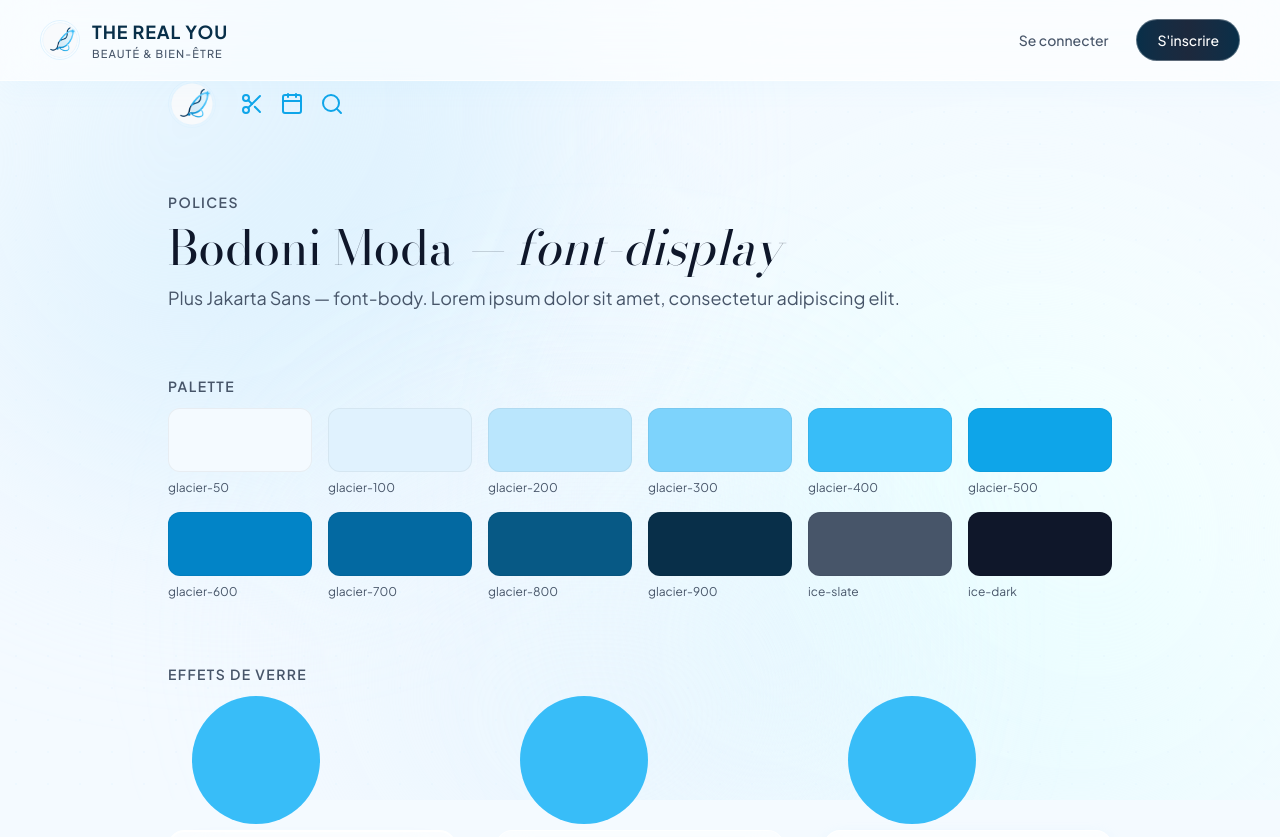
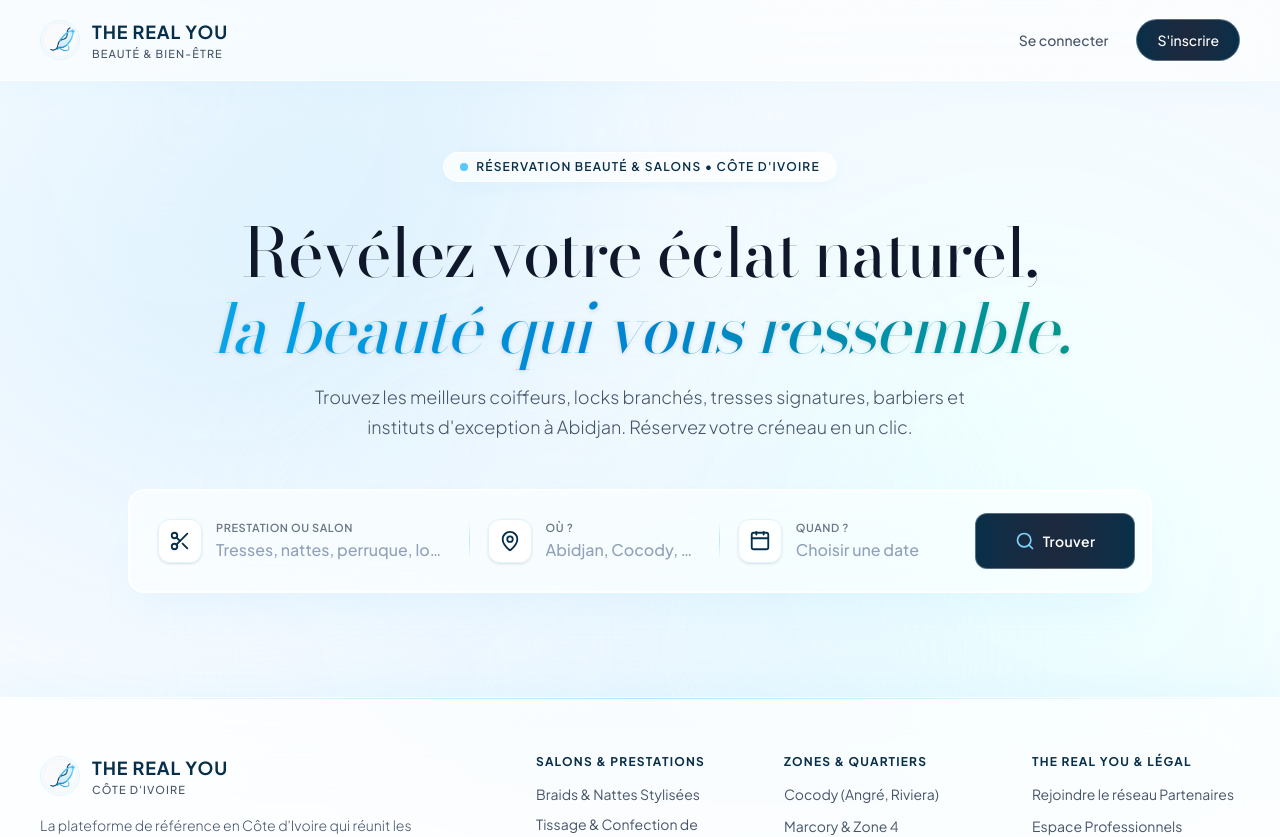
Before and after one commit to KyliannIvory/therealyou-web, a Next.js app: page / in a window 1280 px wide. Shown: the top 837 px of the page. Built offline with nearby package versions, Linux system fonts and the light colour scheme.

Commit message:
feat: add home hero and move theme preview to /theme

```diff
--- a/src/app/page.tsx
+++ b/src/app/page.tsx
@@ -1,87 +1,10 @@
-import Image from "next/image";
-import { Calendar, Scissors, Search } from "lucide-react";
-import SearchBar from "@/components/searchBar/SearchBar";
+import type { ReactElement } from "react";
+import Hero from "@/components/home/Hero";
 
-// Page de test du thème : palette, polices, effets de verre et icônes.
-
-const palette = [
-    { name: "glacier-50", className: "bg-glacier-50" },
-    { name: "glacier-100", className: "bg-glacier-100" },
-    { name: "glacier-200", className: "bg-glacier-200" },
-    { name: "glacier-300", className: "bg-glacier-300" },
-    { name: "glacier-400", className: "bg-glacier-400" },
-    { name: "glacier-500", className: "bg-glacier-500" },
-    { name: "glacier-600", className: "bg-glacier-600" },
-    { name: "glacier-700", className: "bg-glacier-700" },
-    { name: "glacier-800", className: "bg-glacier-800" },
-    { name: "glacier-900", className: "bg-glacier-900" },
-    { name: "ice-slate", className: "bg-ice-slate" },
-    { name: "ice-dark", className: "bg-ice-dark" },
-];
-
-const glassEffects = ["glacier-frost", "glacier-card", "glacier-pill"];
-
-export default function Home() {
-    return (
-        <main className="mx-auto w-full max-w-5xl space-y-16 p-10 pt-navbar">
-
-            {/* Logo et icônes */}
-            <section className="flex items-center gap-6">
-                <Image
-                    src="/images/logo-therealyou.png"
-                    alt="The Real You"
-                    width={48}
-                    height={48}
-                    className="size-12 rounded-full border border-glacier-100 object-contain"
-                    priority
-                />
-                <div className="flex gap-4 text-glacier-500">
-                    <Scissors className="size-6" aria-hidden="true" />
-                    <Calendar className="size-6" aria-hidden="true" />
-                    <Search className="size-6" aria-hidden="true" />
-                </div>
-            </section>
-
-            {/* Polices */}
-            <section className="space-y-3">
-                <h2 className="text-sm font-semibold uppercase tracking-widest text-ice-slate">Polices</h2>
-                <p className="font-display text-5xl">
-                    Bodoni Moda <span className="italic">— font-display</span>
-                </p>
-                <p className="font-body text-lg text-ice-slate">
-                    Plus Jakarta Sans — font-body. Lorem ipsum dolor sit amet, consectetur adipiscing elit.
-                </p>
-            </section>
-
-            {/* Palette */}
-            <section className="space-y-3">
-                <h2 className="text-sm font-semibold uppercase tracking-widest text-ice-slate">Palette</h2>
-                <ul className="grid grid-cols-2 gap-4 sm:grid-cols-4 lg:grid-cols-6">
-                    {palette.map((color) => (
-                        <li key={color.name} className="space-y-2">
-                            <div className={`h-16 rounded-xl border border-black/5 ${color.className}`} />
-                            <p className="text-xs text-ice-slate">{color.name}</p>
-                        </li>
-                    ))}
-                </ul>
-            </section>
-
-            {/* Effets de verre */}
-            <section className="space-y-3">
-                <h2 className="text-sm font-semibold uppercase tracking-widest text-ice-slate">Effets de verre</h2>
-                <div className="flex flex-wrap gap-10">
-                    {glassEffects.map((effect) => (
-                        <div key={effect} className="relative h-48 w-72">
-                            <div className="absolute top-0 left-6 size-32 rounded-full bg-glacier-400" />
-                            <div className={`absolute inset-x-0 bottom-0 rounded-2xl p-4 ${effect}`}>
-                                {effect}
-                            </div>
-                        </div>
-                    ))}
-                </div>
-            </section>
-            <SearchBar/>
-
-        </main>
-    );
+export default function Home(): ReactElement {
+  return (
+    <main className="flex w-full flex-1 flex-col items-center justify-center pt-28 pb-16">
+      <Hero />
+    </main>
+  );
 }
--- /dev/null
+++ b/src/app/theme/page.tsx
@@ -0,0 +1,85 @@
+import type { ReactElement } from "react";
+import Image from "next/image";
+import { notFound } from "next/navigation";
+import { Calendar, Scissors, Search } from "lucide-react";
+
+const palette = [
+  { name: "glacier-50", className: "bg-glacier-50" },
+  { name: "glacier-100", className: "bg-glacier-100" },
+  { name: "glacier-200", className: "bg-glacier-200" },
+  { name: "glacier-300", className: "bg-glacier-300" },
+  { name: "glacier-400", className: "bg-glacier-400" },
+  { name: "glacier-500", className: "bg-glacier-500" },
+  { name: "glacier-600", className: "bg-glacier-600" },
+  { name: "glacier-700", className: "bg-glacier-700" },
+  { name: "glacier-800", className: "bg-glacier-800" },
+  { name: "glacier-900", className: "bg-glacier-900" },
+  { name: "ice-slate", className: "bg-ice-slate" },
+  { name: "ice-dark", className: "bg-ice-dark" },
+];
+
+const glassEffects = ["glacier-frost", "glacier-card", "glacier-pill"];
+
+export default function ThemePage(): ReactElement {
+  if (process.env.NODE_ENV === "production") {
+    notFound();
+  }
+
+  return (
+    <main className="mx-auto w-full max-w-5xl space-y-16 p-10 pt-navbar">
+      <section className="flex items-center gap-6">
+        <Image
+          src="/images/logo-therealyou.png"
+          alt="The Real You"
+          width={48}
+          height={48}
+          className="size-12 rounded-full border border-glacier-100 object-contain"
+          priority
+        />
+        <div className="flex gap-4 text-glacier-500">
+          <Scissors className="size-6" aria-hidden="true" />
+          <Calendar className="size-6" aria-hidden="true" />
+          <Search className="size-6" aria-hidden="true" />
+        </div>
+      </section>
+
+      <section className="space-y-3">
+        <h2 className="text-sm font-semibold tracking-widest text-ice-slate uppercase">Polices</h2>
+        <p className="font-display text-5xl">
+          Bodoni Moda <span className="italic">— font-display</span>
+        </p>
+        <p className="font-body text-lg text-ice-slate">
+          Plus Jakarta Sans — font-body. Lorem ipsum dolor sit amet, consectetur adipiscing elit.
+        </p>
+      </section>
+
+      <section className="space-y-3">
+        <h2 className="text-sm font-semibold tracking-widest text-ice-slate uppercase">Palette</h2>
+        <ul className="grid grid-cols-2 gap-4 sm:grid-cols-4 lg:grid-cols-6">
+          {palette.map((color) => (
+            <li key={color.name} className="space-y-2">
+              <div className={`h-16 rounded-xl border border-black/5 ${color.className}`} />
+              <p className="text-xs text-ice-slate">{color.name}</p>
+            </li>
+          ))}
+        </ul>
+      </section>
+
+      <section className="space-y-3">
+        <h2 className="text-sm font-semibold tracking-widest text-ice-slate uppercase">
+          Effets de verre
+        </h2>
+        <div className="flex flex-wrap gap-10">
+          {glassEffects.map((effect) => (
+            <div key={effect} className="relative h-48 w-72">
+              <div className="absolute top-0 left-6 size-32 rounded-full bg-glacier-400" />
+              <div className={`absolute inset-x-0 bottom-0 rounded-2xl p-4 ${effect}`}>
+                {effect}
+              </div>
+            </div>
+          ))}
+        </div>
+      </section>
+    </main>
+  );
+}
--- /dev/null
+++ b/src/components/home/Hero.tsx
@@ -0,0 +1,51 @@
+import type { ReactElement } from "react";
+import SearchBar from "@/components/search-bar/SearchBar";
+import { cn } from "@/lib/cn";
+
+const Hero = (): ReactElement => {
+  return (
+    <section className={styles.section}>
+      <p className={styles.badge}>
+        <span className={styles.badgeDot} aria-hidden="true" />
+        Réservation beauté &amp; salons • Côte d&apos;Ivoire
+      </p>
+
+      <div className={styles.intro}>
+        <h1 className={styles.title}>
+          Révélez votre éclat naturel, <br className="hidden sm:inline" />
+          <span className={styles.titleAccent}>la beauté qui vous ressemble.</span>
+        </h1>
+        <p className={styles.description}>
+          Trouvez les meilleurs coiffeurs, locks branchés, tresses signatures, barbiers et instituts
+          d&apos;exception à Abidjan. Réservez votre créneau en un clic.
+        </p>
+      </div>
+
+      <div className={styles.search}>
+        <SearchBar />
+      </div>
+    </section>
+  );
+};
+
+export default Hero;
+
+const styles = {
+  section: "mx-auto flex w-full max-w-6xl flex-col items-center px-6 py-10 sm:px-8",
+  badge: cn(
+    "mb-8 inline-flex items-center gap-2 rounded-full px-4 py-1.5 shadow-sm glacier-pill",
+    "text-xs font-semibold tracking-widest text-glacier-900 uppercase",
+  ),
+  badgeDot: "size-2 animate-pulse rounded-full bg-glacier-400",
+  intro: "max-w-4xl space-y-4 text-center",
+  title: cn(
+    "font-display text-4xl tracking-tight text-ice-dark",
+    "sm:text-6xl md:text-[68px] md:leading-[1.12]",
+  ),
+  titleAccent: cn(
+    "font-normal italic drop-shadow-sm",
+    "bg-linear-to-r from-glacier-500 via-sky-600 to-teal-600 bg-clip-text text-transparent",
+  ),
+  description: "mx-auto max-w-2xl text-base leading-relaxed font-light text-ice-slate sm:text-lg",
+  search: "mt-12 flex w-full justify-center",
+} as const;
```
